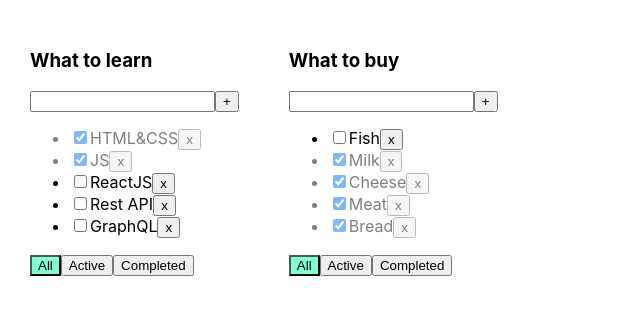
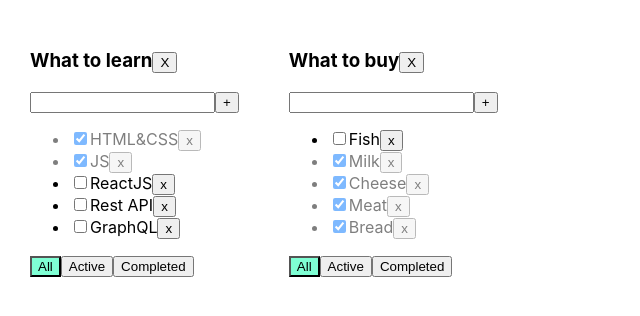
Before and after one commit to WhiteQuennAnn/todolist_01, a React (Create React App) app: page / in a window 1280 px wide. Shown: the top 316 px of the page, without its empty margins (0-640 px from the left). Built offline with nearby package versions, Linux system fonts and the light colour scheme.

Commit message:
lesson 5

```diff
--- a/src/App.tsx
+++ b/src/App.tsx
@@ -53,6 +53,10 @@ function App() {
 
     // let [filter, setFilter] = useState<FilterValuesType>("all");
 
+    const removeTodolistHandler = (todolistId: string) => {
+        setTodolists(todolists.filter(el => el.id !== todolistId))
+    }
+
     function removeTask(todolistId: string, taskId: string) {
         //     let filteredTasks = tasks.filter(t => t.id != id);
         //     setTasks(filteredTasks);
@@ -74,7 +78,10 @@ function App() {
         //
         // setTasks([...tasks]);
 
-        setTasksObj({...tasksObj, [todolistId]: tasksObj[todolistId].map(el => el.id===taskId ?{...el,isDone: newIsDone} : el)})
+        setTasksObj({
+            ...tasksObj,
+            [todolistId]: tasksObj[todolistId].map(el => el.id === taskId ? {...el, isDone: newIsDone} : el)
+        })
     }
 
     function changeFilter(todolistId: string, filterValue: FilterValuesType) {
@@ -107,6 +114,7 @@ function App() {
                         addTask={addTask}
                         changeTaskStatus={changeStatus}
                         filter={tl.filter}
+                        removeTodolistHandler={removeTodolistHandler}
                     />
                 )
             })}
--- a/src/Todolist.tsx
+++ b/src/Todolist.tsx
@@ -14,8 +14,9 @@ type PropsType = {
     removeTask: (todolistId: string, taskId: string) => void
     changeFilter: (todolistId: string, filterValue: FilterValuesType) => void
     addTask: (todolistId: string, title: string) => void
-    changeTaskStatus: ( todolistId: string, taskId: string, isDone: boolean) => void
+    changeTaskStatus: (todolistId: string, taskId: string, isDone: boolean) => void
     filter: FilterValuesType
+    removeTodolistHandler: (todolistId: string) => void
 }
 
 export function Todolist(props: PropsType) {
@@ -48,8 +49,15 @@ export function Todolist(props: PropsType) {
     const onCompletedClickHandler = () => props.changeFilter(props.todolistId, "completed");
 
 
+    const removeTodolistHandler = () => {
+        props.removeTodolistHandler(props.todolistId)
+    }
+
     return <div>
-        <h3>{props.title}</h3>
+        <h3>{props.title}
+            <button onClick={removeTodolistHandler}> X</button>
+
+        </h3>
         <div>
             <input value={title}
                    onChange={onChangeHandler}
@@ -64,7 +72,7 @@ export function Todolist(props: PropsType) {
                 props.tasks.map(t => {
                     const onClickHandler = () => props.removeTask(props.todolistId, t.id)
                     const onChangeHandler = (e: ChangeEvent<HTMLInputElement>) => {
-                        props.changeTaskStatus(props.todolistId,t.id, e.currentTarget.checked);
+                        props.changeTaskStatus(props.todolistId, t.id, e.currentTarget.checked);
                     }
 
                     return <li key={t.id} className={t.isDone ? "is-done" : ""}>
@@ -79,11 +87,14 @@ export function Todolist(props: PropsType) {
         </ul>
         <div>
             <button className={props.filter === 'all' ? "active-filter" : ""}
-                    onClick={onAllClickHandler}>All</button>
+                    onClick={onAllClickHandler}>All
+            </button>
             <button className={props.filter === 'active' ? "active-filter" : ""}
-                    onClick={onActiveClickHandler}>Active</button>
+                    onClick={onActiveClickHandler}>Active
+            </button>
             <button className={props.filter === 'completed' ? "active-filter" : ""}
-                    onClick={onCompletedClickHandler}>Completed</button>
+                    onClick={onCompletedClickHandler}>Completed
+            </button>
         </div>
     </div>
 }
```
